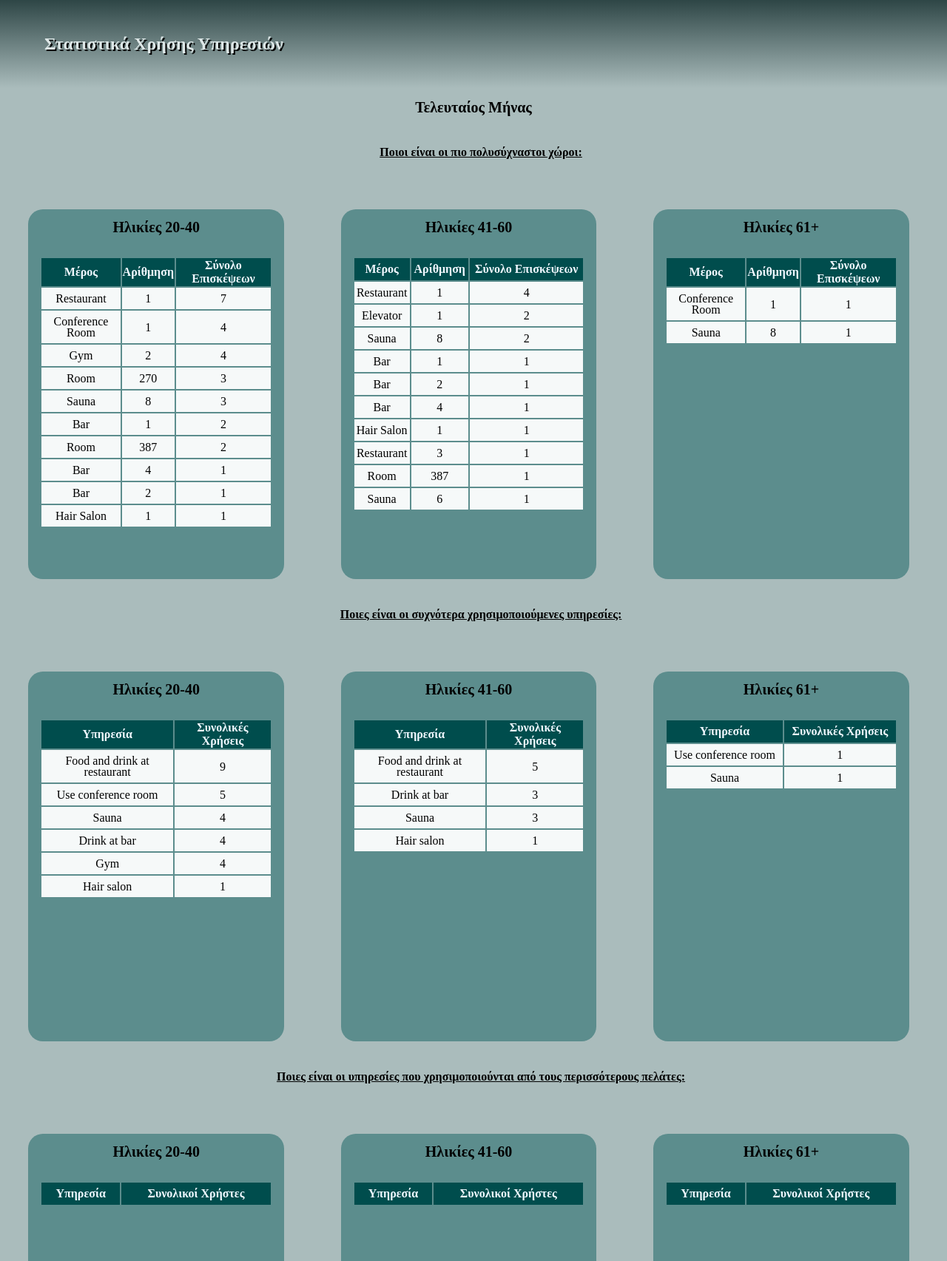
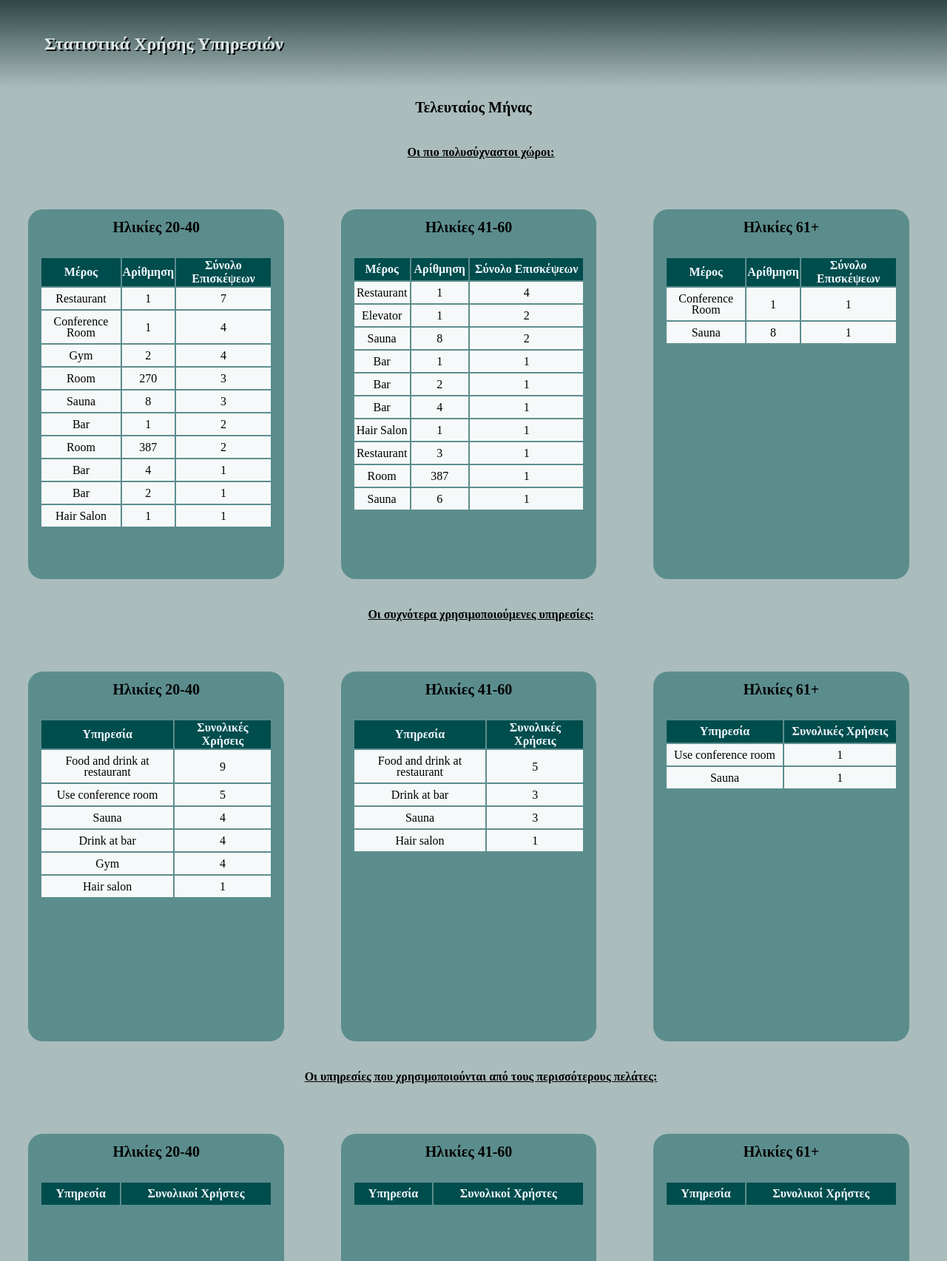
Before and after one commit to TasosPap947/databases, a PHP site: page /statistics.php in a window 1280 px wide. Shown: the part 153-1858 px from the top of the page at 74% size. Run offline with PHP 8.4, Linux system fonts and the light colour scheme; data comes from the database, SQL or seed files in the repository; data that the repository does not hold is empty.

Commit message:
fixed second typo

```diff
--- a/project/php/statistics.php
+++ b/project/php/statistics.php
@@ -67,7 +67,7 @@ function query_c($time, $age_low, $age_high){
     <h3> Τελευταίος Μήνας </h3>
     <?php $time="1"; ?>
 
-    <h4> Ποιοι είναι οι πιο πολυσύχναστοι χώροι: </h4>
+    <h4>  Οι πιο πολυσύχναστοι χώροι: </h4>
 
 <div class="stat-div">
     <table class="stat-table">
@@ -176,7 +176,7 @@ function query_c($time, $age_low, $age_high){
 
 
 
-    <h4> Ποιες είναι οι συχνότερα χρησιμοποιούμενες υπηρεσίες: </h4>
+    <h4>  Οι συχνότερα χρησιμοποιούμενες υπηρεσίες: </h4>
 
 <div class="stat-div">
     <table class="stat-table">
@@ -282,7 +282,7 @@ function query_c($time, $age_low, $age_high){
 
 
 
-  <h4> Ποιες είναι οι υπηρεσίες που χρησιμοποιούνται από τους περισσότερους πελάτες: </h4>
+  <h4>  Οι υπηρεσίες που χρησιμοποιούνται από τους περισσότερους πελάτες: </h4>
 
   <div class="stat-div">
   <table class="stat-table">
@@ -389,7 +389,7 @@ function query_c($time, $age_low, $age_high){
     <h3> Τελευταίος Χρόνος </h3>
     <?php $time="12"; ?>
 
-    <h4> Ποιοι είναι οι πιο πολυσύχναστοι χώροι: </h4>
+    <h4>  Οι πιο πολυσύχναστοι χώροι: </h4>
 
 <div class="stat-div">
     <table class="stat-table">
@@ -500,7 +500,7 @@ function query_c($time, $age_low, $age_high){
 
 
 
-    <h4> Ποιες είναι οι συχνότερα χρησιμοποιούμενες υπηρεσίες: </h4>
+    <h4>  Οι συχνότερα χρησιμοποιούμενες υπηρεσίες: </h4>
 
 <div class="stat-div">
     <table class="stat-table">
@@ -600,7 +600,7 @@ function query_c($time, $age_low, $age_high){
     </table>
   </div>
 
-  <h4> Ποιες είναι οι υπηρεσίες που χρησιμοποιούνται από τους περισσότερους πελάτες: </h4>
+  <h4>  Οι υπηρεσίες που χρησιμοποιούνται από τους περισσότερους πελάτες: </h4>
 
   <div class="stat-div">
   <table class="stat-table">
```
